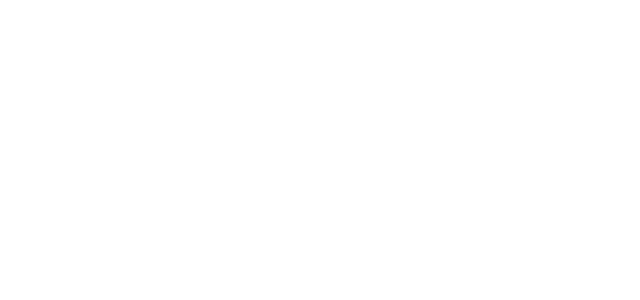
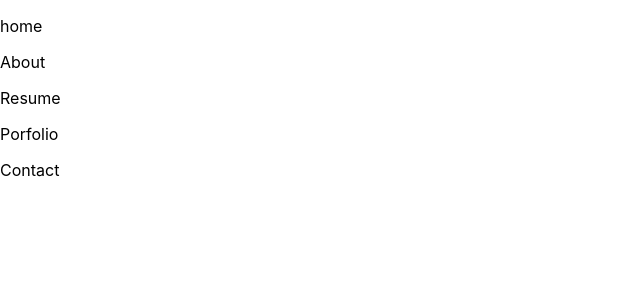
Before and after one commit to Akshar95/my-portfolio, a Next.js app: page / in a window 1280 px wide. Shown: the top 300 px of the page, without its empty margins (0-640 px from the left). Built offline with nearby package versions, Linux system fonts and the light colour scheme.

Commit message:
Install tailwind.cc

```diff
--- a/package.json
+++ b/package.json
@@ -11,5 +11,10 @@
     "next": "10.2.3",
     "react": "17.0.2",
     "react-dom": "17.0.2"
+  },
+  "devDependencies": {
+    "autoprefixer": "^10.2.6",
+    "postcss": "^8.3.2",
+    "tailwindcss": "^2.1.4"
   }
 }
--- /dev/null
+++ b/pages/Components/Header.js
@@ -0,0 +1,17 @@
+function Header() {
+    return (
+        <div>
+            <nav>
+                <p>home</p>
+                <p>About</p>
+                <p>Resume</p>
+                <p>Porfolio</p>
+                <p>Contact</p>
+
+            </nav>
+
+        </div>
+    )
+}
+
+export default Header
--- a/pages/index.js
+++ b/pages/index.js
@@ -1,6 +1,7 @@
 import Head from 'next/head'
 import Image from 'next/image'
 import styles from '../styles/Home.module.css'
+import Header from './Components/Header'
 
 function home() {
   return (
@@ -11,16 +12,9 @@ function home() {
 
       <main>
       {/* home/header */}
+      <Header />
 
-      {/* About */}
 
-      {/* Resume */}
-
-      {/* Works */}
-
-      {/* contact */}
-
-      {/* Footer */}
 
       </main>
     </div>
--- /dev/null
+++ b/postcss.config.js
@@ -0,0 +1,6 @@
+module.exports = {
+  plugins: {
+    tailwindcss: {},
+    autoprefixer: {},
+  },
+}
```
Also changed, not shown: tailwind.config.js (added, +11 -0 lines), 1 other file (tests, documents, lock files or other folders).
